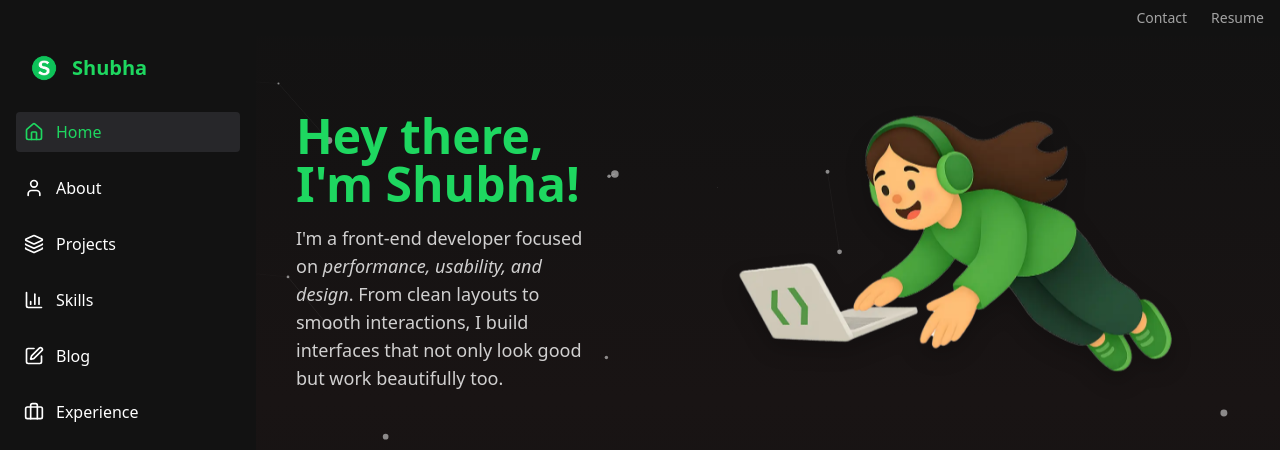
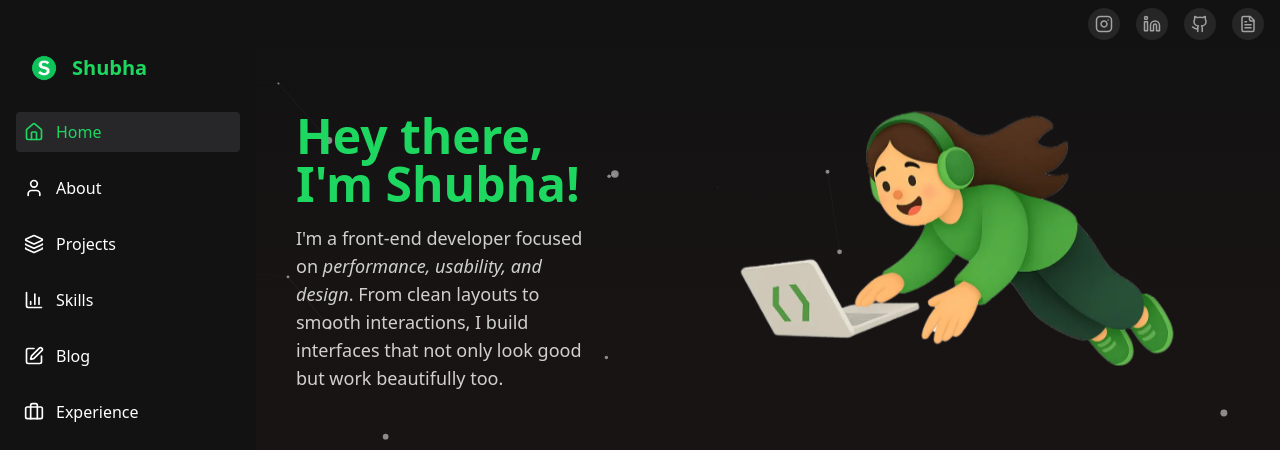
Before and after one commit to shubhakhadgi/spotify-portfolio, a React (Vite) app: page / in a window 1280 px wide. Shown: the top 450 px of the page. Built offline with nearby package versions, Linux system fonts and the light colour scheme; a web font is replaced by a local one.

Commit message:
floaitn image update

```diff
--- a/src/components/FloatingImage.jsx
+++ b/src/components/FloatingImage.jsx
@@ -2,16 +2,12 @@ import React, { useState, useRef } from "react";
 
 const FloatingImage = () => {
   const containerRef = useRef(null);
-  const [style, setStyle] = useState({
-    transform: "perspective(600px) rotateX(0deg) rotateY(0deg) scale(1)",
-    filter: "drop-shadow(0 10px 10px rgba(0,0,0,0.2))",
-    transition: "transform 0.3s ease, filter 0.3s ease",
-    transformStyle: "preserve-3d",
-    willChange: "transform",
-  });
+  const [style, setStyle] = useState({});
+  const [isHovering, setIsHovering] = useState(false);
 
   const handleMouseMove = (e) => {
     if (!containerRef.current) return;
+    setIsHovering(true);
 
     const rect = containerRef.current.getBoundingClientRect();
     const x = e.clientX - rect.left;
@@ -22,23 +18,20 @@ const FloatingImage = () => {
     const rotateX = ((y - centerY) / centerY) * -8;
     const rotateY = ((x - centerX) / centerX) * 8;
 
-    const shadowX = ((centerX - x) / centerX) * 15;
-    const shadowY = ((centerY - y) / centerY) * 15;
+setStyle({
+  transform: `perspective(600px) rotateX(${rotateX}deg) rotateY(${rotateY}deg) scale(1.05)`,
+  transition: "transform 0.1s ease-out",
+  transformStyle: "preserve-3d",
+  willChange: "transform",
+});
 
-    setStyle({
-      transform: `perspective(600px) rotateX(${rotateX}deg) rotateY(${rotateY}deg) scale(1.02)`,
-      filter: `drop-shadow(${shadowX}px ${shadowY}px 15px rgba(0,0,0,0.3))`,
-      transition: "transform 0.1s ease-out, filter 0.1s ease-out",
-      transformStyle: "preserve-3d",
-      willChange: "transform",
-    });
   };
 
   const handleMouseLeave = () => {
+    setIsHovering(false);
     setStyle({
       transform: "perspective(600px) rotateX(0deg) rotateY(0deg) scale(1)",
-      filter: "drop-shadow(0 10px 10px rgba(0,0,0,0.2))",
-      transition: "transform 0.3s ease-in-out, filter 0.3s ease-in-out",
+      transition: "transform 0.6s ease-in-out",
       transformStyle: "preserve-3d",
       willChange: "transform",
     });
@@ -47,7 +40,9 @@ const FloatingImage = () => {
   return (
     <div
       ref={containerRef}
-      className="flex-shrink-0 py-8 md:mt-0 cursor-pointer"
+      className={`flex-shrink-0 py-8 md:mt-0 cursor-pointer ${
+        isHovering ? "" : "animate-floating3d"
+      }`}
       style={style}
       onMouseMove={handleMouseMove}
       onMouseLeave={handleMouseLeave}
@@ -57,7 +52,7 @@ const FloatingImage = () => {
       <img
         src="assets/img/floating-img.webp"
         alt="Floating 3D element"
-        className="w-80 sm:w-96 md:w-[28rem] me-0 md:me-16 mx-auto md:mx-0"
+        className="w-80 sm:w-96 md:w-[28rem] me-0 md:me-16 mx-auto md:mx-0 pointer-events-none select-none"
         loading="eager"
         fetchPriority="high"
         draggable={false}
--- a/src/data.json
+++ b/src/data.json
@@ -27,38 +27,6 @@
     "img": "assets/img/tech.png"
   }
 ],
-  "tourDates": [
-    "2021 — Wrote my first HTML tag.",
-    "2022 — Deployed a full-stack React app.",
-    "2023 — Mastered Tailwind, Vite, and component design.",
-    "2024 — Launched this Spotify-style portfolio."
-  ],
-  "fansAlsoLike": [
-    {
-      "name": "Kent C. Dodds",
-      "img": "https://images.unsplash.com/photo-1508214751196-bcfd4ca60f91?auto=format&fit=crop&w=64&q=80"
-    },
-    {
-      "name": "Theo",
-      "img": "https://images.unsplash.com/photo-1544723795-3fb6469f5b39?auto=format&fit=crop&w=64&q=80"
-    },
-    {
-      "name": "Lee Robinson",
-      "img": "https://images.unsplash.com/photo-1511367461989-f85a21fda167?auto=format&fit=crop&w=64&q=80"
-    },
-    {
-      "name": "Sarah Drasner",
-      "img": "https://images.unsplash.com/photo-1508214751196-bcfd4ca60f91?auto=format&fit=crop&w=64&q=80"
-    },
-    {
-      "name": "Wes Bos",
-      "img": "https://images.unsplash.com/photo-1544005313-94ddf0286df2?auto=format&fit=crop&w=64&q=80"
-    },
-    {
-      "name": "Adrian Twarog",
-      "img": "https://images.unsplash.com/photo-1508214751196-bcfd4ca60f91?auto=format&fit=crop&w=64&q=80"
-    }
-  ],
 "experience": [
   {
     "title": "Frontend Lead (React)",
@@ -71,7 +39,7 @@
     ]
   },
   {
-    "title": "React Bootcamp",
+    "title": "React Bootcamper",
     "org": "Proshore Nepal Pvt. Ltd",
     "time": "Nov 2023 – Feb 2024",
     "url": "https://proshore.eu/",
@@ -81,7 +49,7 @@
     ]
   },
   {
-    "title": "Website Developer",
+    "title": "Web Developer",
     "org": "Freelancing",
     "time": "June 2024 – Present",
     "url": "https://np.linkedin.com/in/shubhakhadgi",
@@ -91,17 +59,17 @@
     ]
   },
   {
-    "title": "Web Designer & Developer",
+    "title": "Creative Designer",
     "org": "Falsebug Technology",
     "time": "Oct 2023 – June 2024",
     "url": "https://np.linkedin.com/company/falsebug-technology",
     "notes": [
-      "Crafted captivating websites using WordPress and Figma for clients like Bonum Cha, Vivid Interiors, and Akarshan Clinic.",
+      "Created promotional content for clients across various industries and designed engaging web interfaces tailored to their needs.",
       "Planned and conducted weekly meetings with individual clients to understand their requirements and gather feedback."
     ]
   },
   {
-    "title": "Javascript Developer",
+    "title": "Web Developer & Creative Designer",
     "org": "Longtail E-Media",
     "time": "Sept 2022 – Oct 2023",
     "url": "https://www.longtail.info/",
@@ -161,7 +129,7 @@
     },
     {
       "title": "Hotel Thrive",
-      "description": "A personal tool for saving, tagging, and searching through reusable code snippets.",
+      "description": "A user-friendly web app for hotel booking and management, featuring real-time room availability and secure payment integration.",
       "tech": ["HTML", "CSS", "Javascript"],
       "link": "https://www.hotelthrive.com/",
        "image": "assets/img/hotelthrive.png"
@@ -240,11 +208,11 @@
   }
 ],
 "featured": {
-  "title": "Personal Portfolio",
-  "artist": "Built with React + RTK + TailwindCSS",
-  "description": "A comprehensive medical dashboard to manage appointments, analytics, and patient information in real-time.",
+  "title": "My first portfolio",
+  "artist": "Built with HTML, CSS, and JavaScript",
+  "description": "My first portfolio website featuring responsive design and interactive elements",
   "image": "assets/img/personal-portfolio.png",
-  "link": "https://shubhakhadgi.com.np/",
+  "link": "https://shubha-first-portfolio.vercel.app/",
   "tech": ["HTML", "CSS", "JavaScript"]
 },
 
--- a/src/layouts/Header.jsx
+++ b/src/layouts/Header.jsx
@@ -1,8 +1,9 @@
+import { Instagram, Linkedin, Github, FileText } from "lucide-react";
+
 const Header = ({ onMenuClick }) => {
-
   return (
     <nav
-      className={`fixed top-0 left-0 right-0 z-50 flex items-center justify-between w-full max-w-full overflow-x-hidden py-2 px-4 bg-black text-white transition-transform duration-300 ease-in-out`}
+      className="fixed top-0 left-0 right-0 z-50 flex items-center justify-between w-full max-w-full overflow-x-hidden py-2 px-4 bg-black text-white transition-transform duration-300 ease-in-out"
       aria-label="Primary navigation"
     >
       <button
@@ -14,26 +15,55 @@ const Header = ({ onMenuClick }) => {
       </button>
 
       <div className="flex-1 flex justify-center lg:justify-start">
-        <span className="text-lg font-semibold text-green-400 hidden sm:inline-block">
-
-        </span>
+        <span className="text-lg font-semibold text-green-400 hidden sm:inline-block"></span>
       </div>
 
-      <div className="flex items-center space-x-6 min-w-0 max-w-full overflow-x-auto no-scrollbar whitespace-nowrap">
+<div className="flex items-center space-x-4 min-w-0 max-w-full overflow-x-auto no-scrollbar whitespace-nowrap">
   <a
-          href="mailto:shubhakhadgi.work@gmail.com"
-          className="text-sm text-neutral-400 hover:text-green-500"
+    href="https://instagram.com/yourusername"
+    target="_blank"
+    rel="noopener noreferrer"
+    aria-label="Instagram"
   >
-          Contact
+    <div className="w-8 h-8 rounded-full bg-neutral-800 hover:bg-green-600 text-neutral-400 hover:text-white flex items-center justify-center transition-colors duration-300">
+      <Instagram size={18} />
+    </div>
   </a>
+
   <a
-          href="/"
-          download
-          className="text-sm text-neutral-400 hover:text-green-500"
+    href="https://linkedin.com/in/yourusername"
+    target="_blank"
+    rel="noopener noreferrer"
+    aria-label="LinkedIn"
   >
-          Resume
+    <div className="w-8 h-8 rounded-full bg-neutral-800 hover:bg-green-600 text-neutral-400 hover:text-white flex items-center justify-center transition-colors duration-300">
+      <Linkedin size={18} />
+    </div>
+  </a>
+
+  <a
+    href="https://github.com/yourusername"
+    target="_blank"
+    rel="noopener noreferrer"
+    aria-label="GitHub"
+  >
+    <div className="w-8 h-8 rounded-full bg-neutral-800 hover:bg-green-600 text-neutral-400 hover:text-white flex items-center justify-center transition-colors duration-300">
+      <Github size={18} />
+    </div>
+  </a>
+
+  <a
+    href="https://dev.to/yourusername"
+    target="_blank"
+    rel="noopener noreferrer"
+    aria-label="Dev.to"
+  >
+    <div className="w-8 h-8 rounded-full bg-neutral-800 hover:bg-green-600 text-neutral-400 hover:text-white flex items-center justify-center transition-colors duration-300">
+      <FileText size={18} />
+    </div>
   </a>
 </div>
+
     </nav>
   );
 };
--- a/tailwind.config.js
+++ b/tailwind.config.js
@@ -33,9 +33,27 @@ export default {
             transform: 'translateY(-10px) rotateZ(1.5deg)',
           },
         },
+         floating3d: {
+          '0%, 100%': {
+      transform: 'translateX(0px) translateY(0px) rotateZ(0deg)',
+    },
+    '20%': {
+      transform: 'translateX(-5px) translateY(-10px) rotateZ(1deg)',
+    },
+    '40%': {
+      transform: 'translateX(5px) translateY(-15px) rotateZ(-1.1deg)',
+    },
+    '60%': {
+      transform: 'translateX(-4px) translateY(-8px) rotateZ(1.1deg)',
+    },
+    '80%': {
+      transform: 'translateX(3px) translateY(-12px) rotateZ(-0.9deg)',
+    },
+        },
       },
       animation: {
         floatTilt: 'floatTilt 6s ease-in-out infinite',
+        floating3d: "floating3d 6s ease-in-out infinite",
       },
 
 
```
Lines whose indentation alone changed are shown as unchanged.
